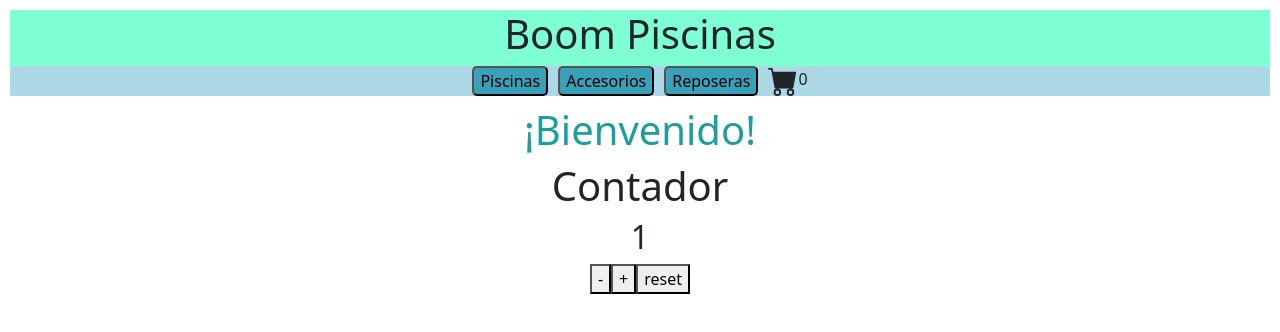
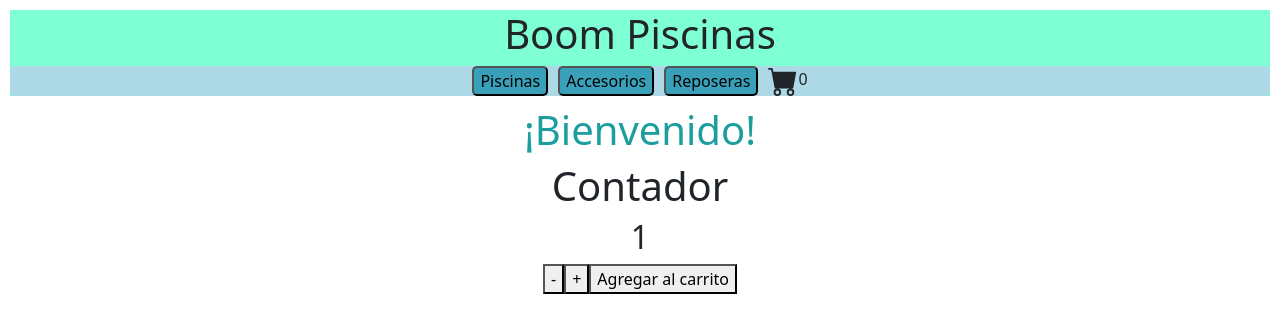
Before and after one commit to comechingon/reactCoder.AlejandroScheiffer, a React (Create React App) app: page / in a window 1280 px wide. Shown: the top 332 px of the page. Built offline with nearby package versions, Linux system fonts and the light colour scheme.

Commit message:
contador stock

```diff
--- a/src/App.js
+++ b/src/App.js
@@ -11,7 +11,7 @@ function App() {
 
 
         <ItemListContainer greeting="¡Bienvenido!"/>
-        <ItemCount />
+        <ItemCount onAdd={(count) => console.log( "se agregaron"+ count)} stock={10}/>
     </div>
 
   );
--- a/src/components/ItemCount/ItemCount.js
+++ b/src/components/ItemCount/ItemCount.js
@@ -1,24 +1,26 @@
-import { useState } from "react"
+import { useState } from "react";
 
-const ItemCount = () => {
-
-  const [count, setCount] = useState(1)
+const ItemCount = ({ onAdd, stock }) => {
+  const [count, setCount] = useState(1);
 
   const decrement = () => {
-    setCount(count - 1)
-
-  }
+    setCount((prev) => prev - 1);
+  };
 
   const increment = () => {
-    setCount(count + 1)
-
+    for (let i = 0; i < 5; i++) {
+      setCount((previo) => {
+        console.log(previo);
+        console.log(count);
+        return previo + 1;
+      });
     }
+    return;
+  };
 
   const reset = () => {
-    setCount(0)
-
-  }
-
+    setCount(0);
+  };
 
   return (
     <div>
@@ -26,10 +28,9 @@ const ItemCount = () => {
       <h2>{count}</h2>
       <button onClick={decrement}>-</button>
       <button onClick={increment}>+</button>
-            <button onClick={reset}>reset</button>
+      <button onClick={() => onAdd(count)}>Agregar al carrito</button>
     </div>
-    )
+  );
+};
 
-}
-
-export default ItemCount
+export default ItemCount;
```
Lines whose indentation alone changed are shown as unchanged.
